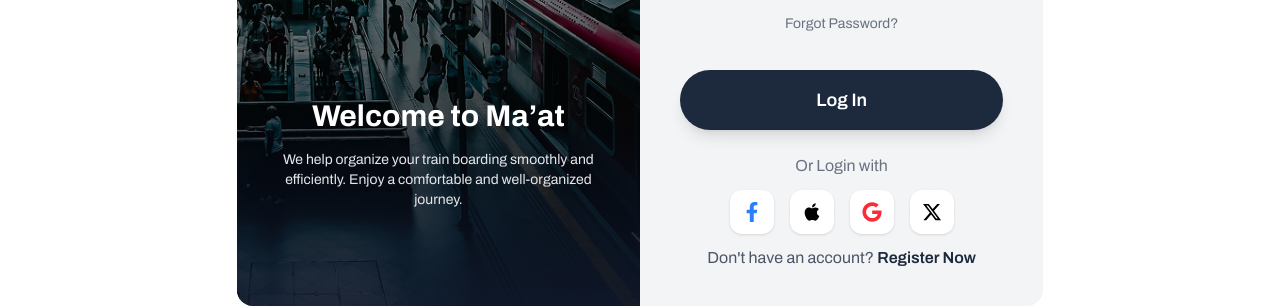
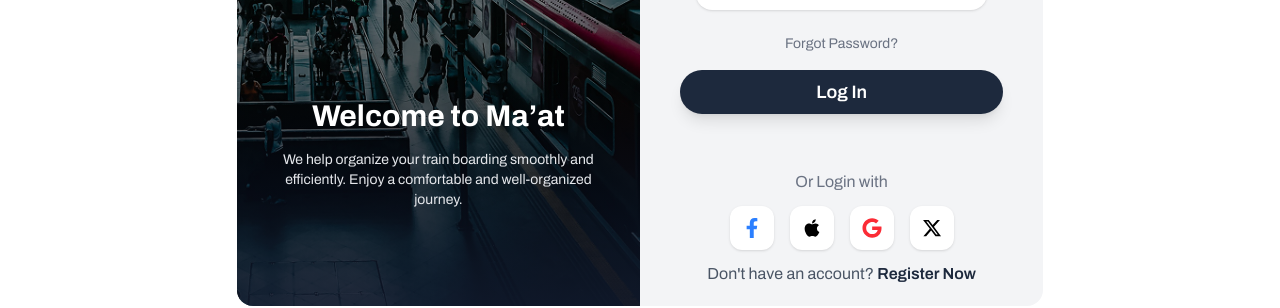
Before and after one commit to Malak-Sabry-104/Ma-at, a React (Vite) app: page /login in a window 1280 px wide. Shown: the part 442-750 px from the top of the page. Built offline with nearby package versions, Linux system fonts and the light colour scheme; no server answers; a web font is replaced by a local one.

Commit message:
some edits

```diff
--- a/src/Pages/Login.tsx
+++ b/src/Pages/Login.tsx
@@ -39,7 +39,11 @@ const Login = () => {
 
           {/* Right side */}
           <div className="right h-[70%] w-full md:w-[50%]">
-            <div className="h-full rounded-tr-2xl rounded-br-2xl rtl:md:rounded-tr-0 rtl:md:rounded-tl-2xl rtl:md:rounded-br-0 rtl:md:rounded-bl-2xl bg-gray-100 flex flex-col justify-between px-10 py-8">
+            <div className="h-full rounded-tr-2xl
+             rounded-br-2xl rtl:md:rounded-tr-0
+              rtl:md:rounded-tl-2xl rtl:md:rounded-br-0
+               rtl:md:rounded-bl-2xl bg-gray-100 flex
+                flex-col justify-between px-10 py-2">
 
               {/* Title */}
               <h1 className="text-4xl mb-4 font-bold text-slate-800 text-center">
@@ -62,9 +66,11 @@ const Login = () => {
                 </div>
 
                 {/* Password */}
-                <div className="flex mx-4 items-center  bg-white rounded-2xl px-4 py-3 shadow-sm">
+                <div className="flex mx-4 items-center
+                 bg-white rounded-2xl px-4 py-3 shadow-sm">
                   {/* Lock Icon */}
-                  <FaLock className="text-teal-500 ltr:mr-3 rtl:ml-3 w-4 h-4 flex-shrink-0" />
+                  <FaLock className="text-teal-500
+                  ltr:mr-3 rtl:ml-3 w-4 h-4 flex-shrink-0" />
 
                   {/* Input */}
                   <input
@@ -86,21 +92,23 @@ const Login = () => {
                 {/* Forgot */}
                 <Link
                   to="#"
-                  className="block text-center px-2 py-1 text-gray-500 text-sm cursor-pointer hover:underline"
+                  className="block
+                   m-0 text-center px-2 py-1
+                    text-gray-500 text-sm cursor-pointer hover:underline"
                 >
                   {t("auth.forgotPassword")}
                 </Link>
 
                 {/* Login button */}
                 <button className="w-full cursor-pointer
-               my-3 bg-slate-800 text-white py-4 rounded-full text-lg font-semibold shadow-lg hover:opacity-90 transition">
+               my-3 bg-slate-800 text-white py-2 rounded-full text-lg font-semibold shadow-lg hover:opacity-90 transition">
                   {t("auth.login")}
                 </button>
               </div>
 
               {/* Bottom */}
               <div>
-                <p className="text-center text-gray-500 my-3">{t("auth.orLoginWith")}</p>
+                <p className="text-center text-gray-500 mb-3">{t("auth.orLoginWith")}</p>
 
                 <div className="flex justify-center gap-4">
                   <div className="cursor-pointer p-3 bg-white rounded-xl shadow-sm flex justify-center hover:scale-105 transition">
```
